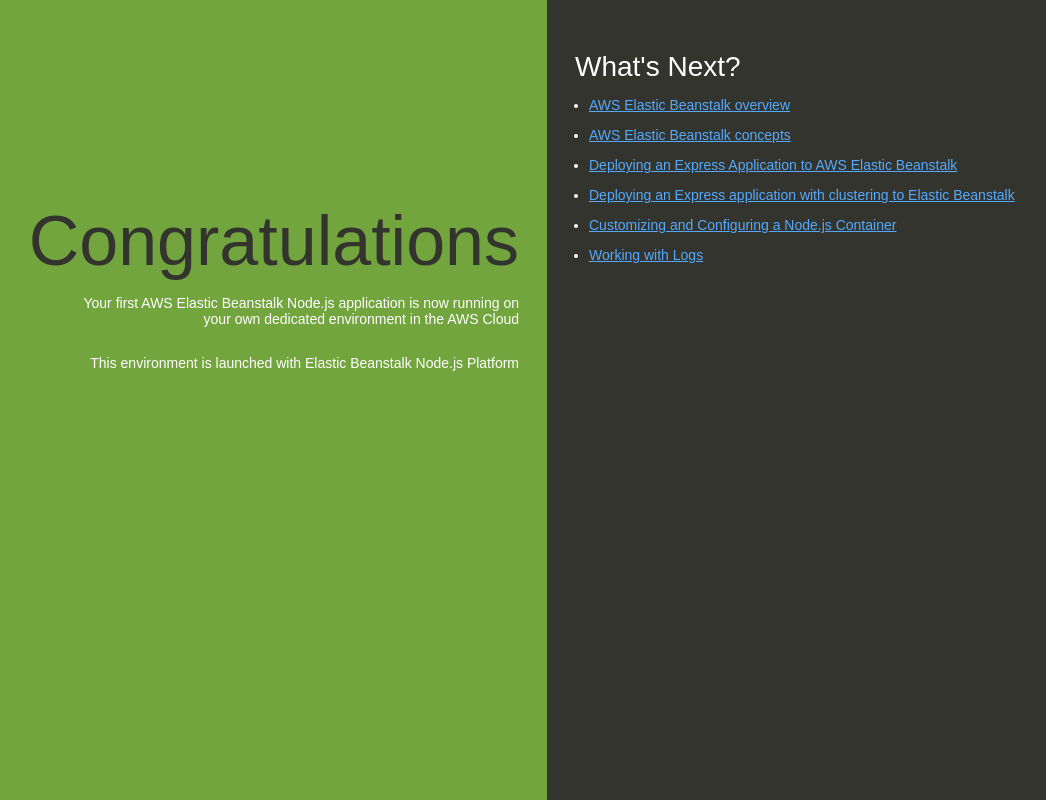
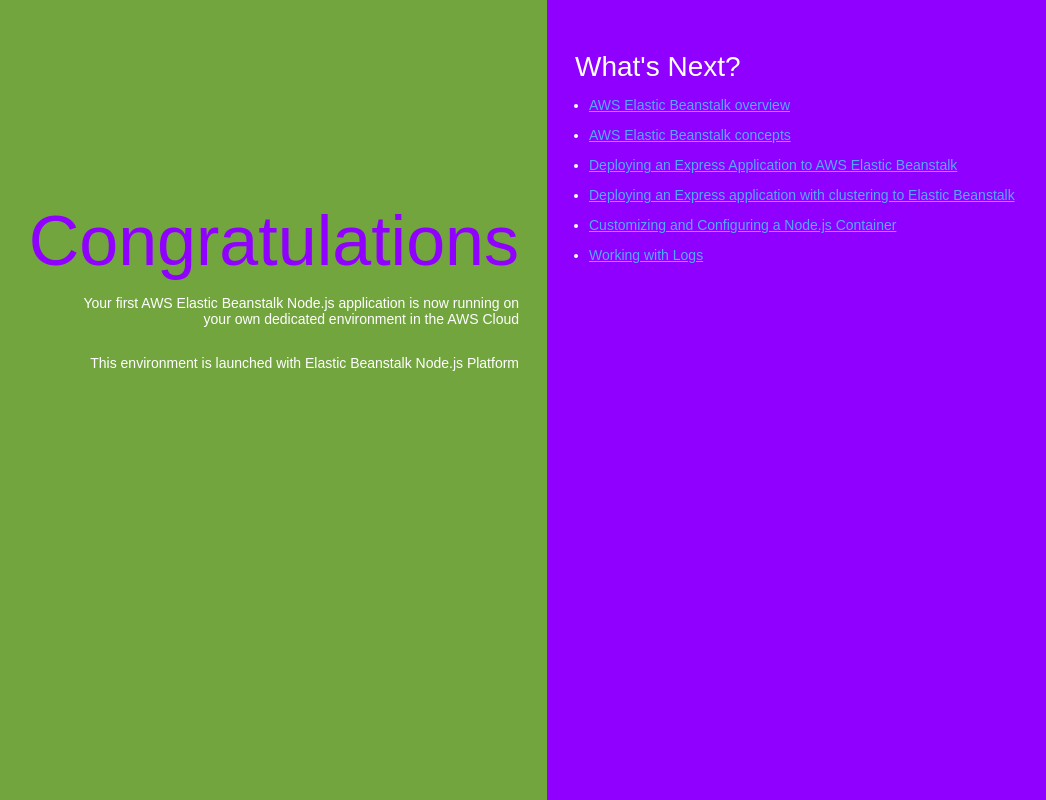
Before and after one commit to SaranyaRavi-personal/testnodejs, a website: page index.html in a window 1280 px wide. Shown: the whole page, without its empty margins (93-1139 px from the left). Drawn offline with Linux system fonts and the light colour scheme.

Commit message:
Update index.html

```diff
--- a/index.html
+++ b/index.html
@@ -49,11 +49,11 @@
         bottom: 0px;
         left: 50%;
 
-        background-color: #33342D;
+        background-color: #8F00FF;
       }
 
       h1 {
-        color: #33342D;
+        color: #8F00FF;
         font-size: 500%;
         font-weight: normal;
         margin-bottom: 0em;
```
